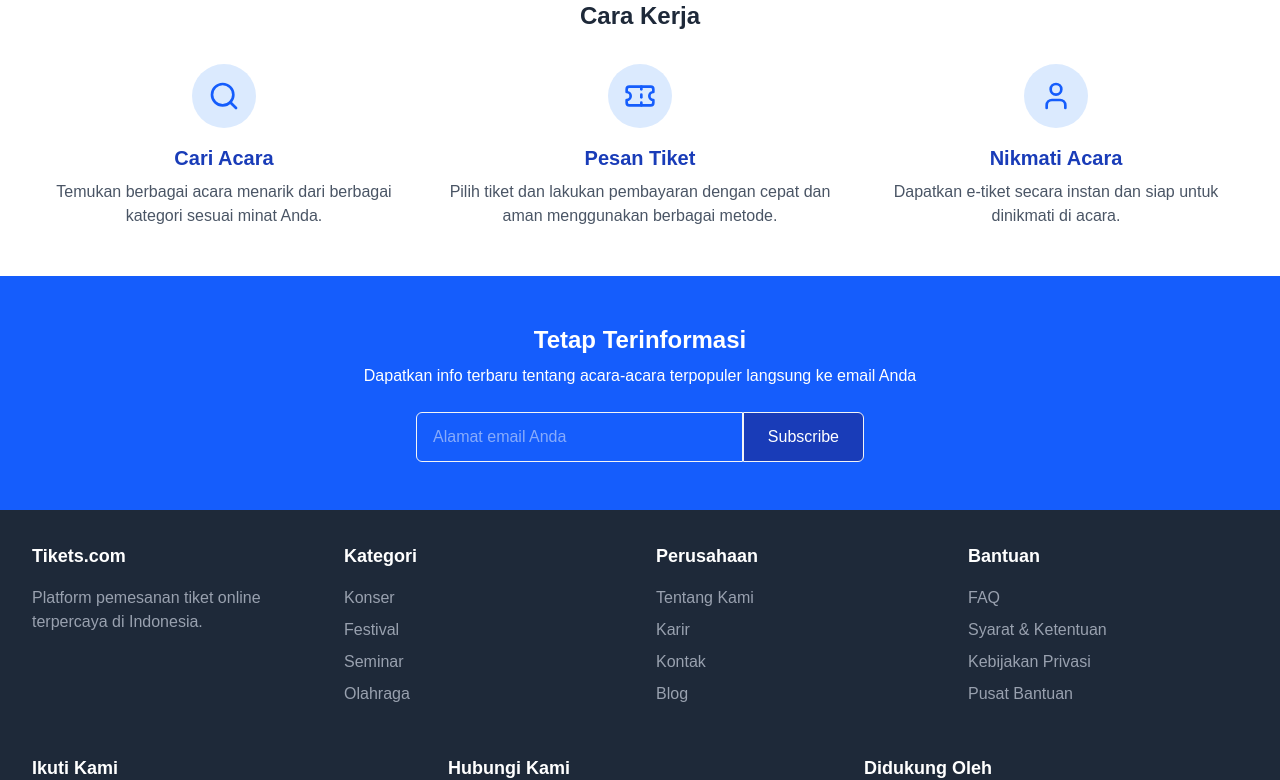
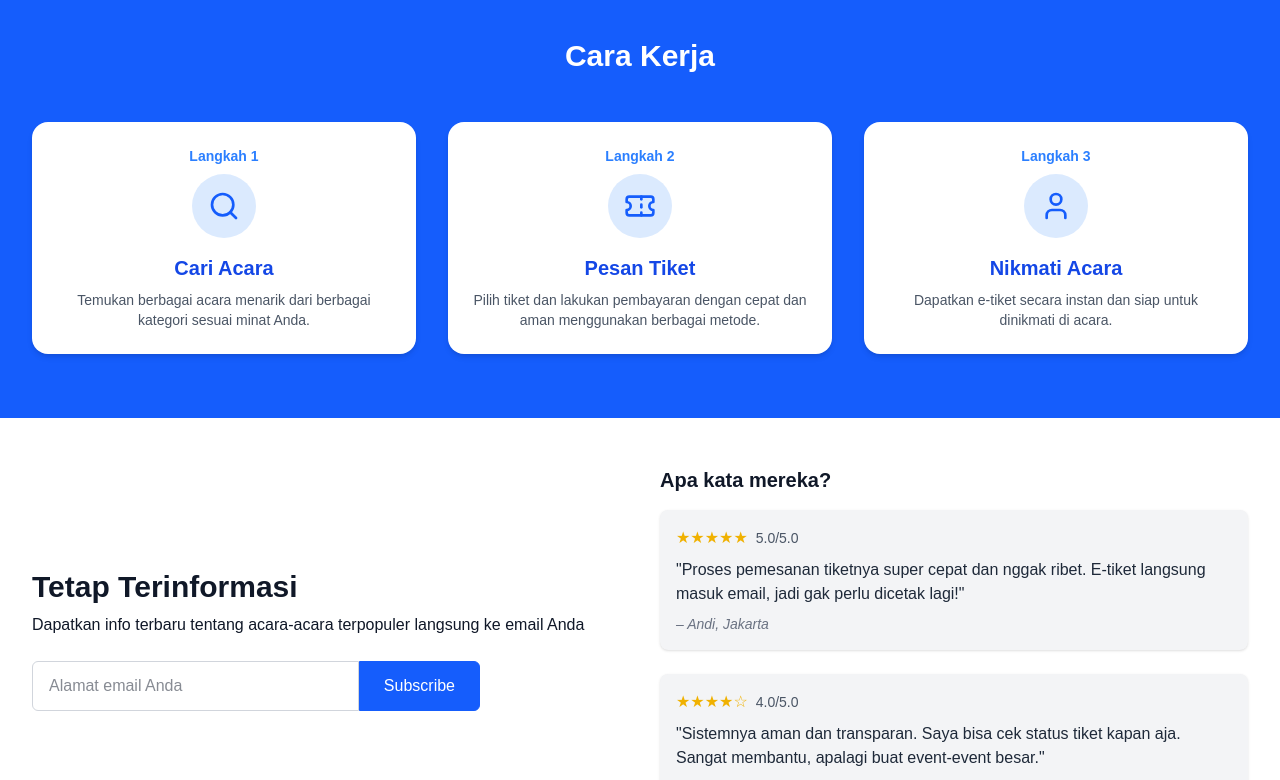
Before and after one commit to ErwinMulia/UTS-WEB, a Next.js app: page / in a window 1280 px wide. Shown: the part 1380-2160 px from the top of the page. Built offline with nearby package versions, Linux system fonts and the light colour scheme.

Commit message:
update beberapa section

```diff
--- a/package.json
+++ b/package.json
@@ -9,6 +9,7 @@
     "lint": "next lint"
   },
   "dependencies": {
+    "framer-motion": "^12.7.2",
     "lucide-react": "^0.488.0",
     "next": "15.2.1",
     "react": "^19.0.0",
--- a/src/components/home/acara.tsx
+++ b/src/components/home/acara.tsx
@@ -49,9 +49,9 @@ export function FeaturedEvents() {
           {featuredEvents.map((event) => (
             <div key={event.id} className="bg-white rounded-lg overflow-hidden shadow-md hover:shadow-lg transition">
               <img
-                src={event.image}
-                alt={event.title}
-                className="w-full h-48 object-cover" // Changed to object-contain to prevent cropping
+            src={event.image}
+            alt={event.title}
+            className="w-full h-48 object-cover transition-transform duration-300 hover:scale-105"
               />
               <div className="p-6">
                 <h3 className="text-lg font-semibold mb-2 text-gray-800">{event.title}</h3>
@@ -65,9 +65,9 @@ export function FeaturedEvents() {
                 </div>
                 <div className="flex justify-between items-center">
                   <span className="font-bold text-blue-600">{event.price}</span>
-                  <button className="bg-blue-600 text-white px-4 py-2 rounded-md hover:bg-blue-500 transition">
-                    Pesan Tiket
-                  </button>
+                  <button className="bg-blue-600 text-white px-4 py-2 rounded-md hover:bg-blue-700 active:scale-95 transition">
+                Pesan Tiket
+                </button>
                 </div>
               </div>
             </div>
--- a/src/components/home/carakerja.tsx
+++ b/src/components/home/carakerja.tsx
@@ -1,38 +1,56 @@
 import { SearchIcon, TicketIcon, UserIcon } from 'lucide-react';
+import { motion } from 'framer-motion';
+
+const steps = [
+  {
+    icon: <SearchIcon size={32} />,
+    title: 'Cari Acara',
+    desc: 'Temukan berbagai acara menarik dari berbagai kategori sesuai minat Anda.'
+  },
+  {
+    icon: <TicketIcon size={32} />,
+    title: 'Pesan Tiket',
+    desc: 'Pilih tiket dan lakukan pembayaran dengan cepat dan aman menggunakan berbagai metode.'
+  },
+  {
+    icon: <UserIcon size={32} />,
+    title: 'Nikmati Acara',
+    desc: 'Dapatkan e-tiket secara instan dan siap untuk dinikmati di acara.'
+  }
+];
 
 export function HowItWorks() {
   return (
-    <div className="py-12 bg-white">
+    <div className="py-16 bg-blue-600">
       <div className="max-w-7xl mx-auto px-4 sm:px-6 lg:px-8">
-        <h2 className="text-2xl font-bold mb-8 text-center text-gray-800">Cara Kerja</h2>
+        <motion.h2
+          className="text-3xl font-bold mb-12 text-center text-white"
+          initial={{ opacity: 0, y: -20 }}
+          whileInView={{ opacity: 1, y: 0 }}
+          transition={{ duration: 0.6 }}
+          viewport={{ once: true }}
+        >
+          Cara Kerja
+        </motion.h2>
+
         <div className="grid grid-cols-1 md:grid-cols-3 gap-8">
-          <div className="text-center">
-            <div className="inline-flex items-center justify-center p-3 bg-blue-100 rounded-full text-blue-600 mb-4 w-16 h-16">
-              <SearchIcon size={32} />
-            </div>
-            <h3 className="text-xl text-blue-800 font-semibold mb-2">
-              <strong>Cari Acara</strong>
-            </h3>
-            <p className="text-gray-600">Temukan berbagai acara menarik dari berbagai kategori sesuai minat Anda.</p>
-          </div>
-          <div className="text-center">
-            <div className="inline-flex items-center justify-center p-3 bg-blue-100 rounded-full text-blue-600 mb-4 w-16 h-16">
-              <TicketIcon size={32} />
-            </div>
-            <h3 className="text-xl text-blue-800 font-semibold mb-2">
-              <strong>Pesan Tiket</strong>
-            </h3>
-            <p className="text-gray-600">Pilih tiket dan lakukan pembayaran dengan cepat dan aman menggunakan berbagai metode.</p>
-          </div>
-          <div className="text-center">
-            <div className="inline-flex items-center justify-center p-3 bg-blue-100 rounded-full text-blue-600 mb-4 w-16 h-16">
-              <UserIcon size={32} />
-            </div>
-            <h3 className="text-xl text-blue-800 font-semibold mb-2">
-              <strong>Nikmati Acara</strong>
-            </h3>
-            <p className="text-gray-600">Dapatkan e-tiket secara instan dan siap untuk dinikmati di acara.</p>
-          </div>
+          {steps.map((step, i) => (
+            <motion.div
+              key={i}
+              className="text-center bg-white text-blue-700 rounded-2xl p-6 transition transform hover:-translate-y-1 hover:shadow-xl group shadow-md"
+              initial={{ opacity: 0, y: 30 }}
+              whileInView={{ opacity: 1, y: 0 }}
+              transition={{ delay: i * 0.2, duration: 0.6 }}
+              viewport={{ once: true }}
+            >
+              <span className="text-sm text-blue-500 mb-2 block font-semibold">Langkah {i + 1}</span>
+              <div className="inline-flex items-center justify-center p-4 bg-blue-100 rounded-full text-blue-600 mb-4 w-16 h-16 transition-transform duration-300 group-hover:scale-110 mx-auto">
+                {step.icon}
+              </div>
+              <h3 className="text-xl font-semibold mb-2">{step.title}</h3>
+              <p className="text-sm text-gray-600">{step.desc}</p>
+            </motion.div>
+          ))}
         </div>
       </div>
     </div>
--- a/src/components/home/category.tsx
+++ b/src/components/home/category.tsx
@@ -2,23 +2,26 @@ import { TicketIcon, MapPinIcon, UserIcon, CalendarIcon } from 'lucide-react';
 
 export function Categories() {
   const categories = [
-    { name: 'Konser', icon: <TicketIcon size={24} /> },
-    { name: 'Festival', icon: <MapPinIcon size={24} /> },
-    { name: 'Seminar', icon: <UserIcon size={24} /> },
-    { name: 'Olahraga', icon: <CalendarIcon size={24} /> },
+    { name: 'Konser', icon: <TicketIcon size={28} /> },
+    { name: 'Festival', icon: <MapPinIcon size={28} /> },
+    { name: 'Seminar', icon: <UserIcon size={28} /> },
+    { name: 'Olahraga', icon: <CalendarIcon size={28} /> },
   ];
 
   return (
     <div className="py-12 bg-white">
       <div className="max-w-7xl mx-auto px-4 sm:px-6 lg:px-8">
-        <h2 className="text-2xl font-bold mb-8 text-center text-gray-800">Jelajahi Kategori</h2>
-        <div className="grid grid-cols-2 md:grid-cols-4 gap-4">
+        <h2 className="text-2xl font-bold mb-10 text-center text-gray-800">Jelajahi Kategori</h2>
+        <div className="grid grid-cols-2 md:grid-cols-4 gap-6">
           {categories.map((category, index) => (
-            <div key={index} className="bg-gray-50 rounded-lg p-6 text-center hover:shadow-md transition cursor-pointer">
-              <div className="inline-flex items-center justify-center p-3 bg-blue-100 rounded-full text-blue-600 mb-4">
+            <div
+              key={index}
+              className="bg-white rounded-2xl p-6 text-center border shadow-sm hover:shadow-lg transition duration-300 transform hover:-translate-y-1 cursor-pointer group"
+            >
+              <div className="inline-flex items-center justify-center p-4 bg-gradient-to-br from-blue-100 to-blue-200 rounded-full text-blue-600 mb-4 transition-all duration-300 group-hover:scale-110">
                 {category.icon}
               </div>
-              <h3 className="font-medium text-gray-800">{category.name}</h3>
+              <h3 className="font-semibold text-gray-800 group-hover:text-blue-600 transition">{category.name}</h3>
             </div>
           ))}
         </div>
--- a/src/components/home/cta.tsx
+++ b/src/components/home/cta.tsx
@@ -1,18 +1,55 @@
 export function Newsletter() {
   return (
-      <div className="py-12 bg-blue-600 text-white">
-        <div className="max-w-7xl mx-auto px-4 sm:px-6 lg:px-8 text-center">
-          <h2 className="text-2xl font-bold mb-2">Tetap Terinformasi</h2>
+    <div className="py-12 bg-white text-gray-900">
+      <div className="max-w-7xl mx-auto px-4 sm:px-6 lg:px-8">
+        <div className="flex flex-col lg:flex-row lg:items-center lg:justify-between gap-10">
+          {/* Form Newsletter */}
+          <div className="lg:w-1/2 text-center lg:text-left">
+            <h2 className="text-3xl font-bold mb-2">Tetap Terinformasi</h2>
             <p className="mb-6">Dapatkan info terbaru tentang acara-acara terpopuler langsung ke email Anda</p>
-          <div className="max-w-md mx-auto flex">
+            <div className="max-w-md mx-auto lg:mx-0 flex">
               <input
                 type="email"
                 placeholder="Alamat email Anda"
-              className="flex-1 px-4 py-3 rounded-l-md text-gray-50 focus:outline-none border border-gray-100"
+                className="flex-1 px-4 py-3 rounded-l-md text-gray-900 focus:outline-none border border-gray-300"
               />
-            <button className="bg-blue-800 px-6 py-3 rounded-r-md hover:bg-blue-700 transition border border-gray-100">
+              <button className="bg-blue-600 text-white px-6 py-3 rounded-r-md hover:bg-blue-700 transition border border-blue-600">
                 Subscribe
               </button>
+            </div>
+          </div>
+
+          {/* Section Review */}
+          <div className="lg:w-1/2">
+            <h3 className="text-xl font-semibold mb-4 text-center lg:text-left">Apa kata mereka?</h3>
+            <div className="space-y-6">
+              <div className="bg-gray-100 p-4 rounded-lg shadow-sm">
+                <div className="flex items-center mb-2">
+                  <div className="text-yellow-500 mr-2">
+                    {"★".repeat(5)}
+                  </div>
+                  <span className="text-sm text-gray-600">5.0/5.0</span>
+                </div>
+                <p className="text-gray-800">
+                  "Proses pemesanan tiketnya super cepat dan nggak ribet. E-tiket langsung masuk email, jadi gak perlu dicetak lagi!"
+                </p>
+                <span className="text-sm italic text-gray-500 block mt-2">– Andi, Jakarta</span>
+              </div>
+
+              <div className="bg-gray-100 p-4 rounded-lg shadow-sm">
+                <div className="flex items-center mb-2">
+                  <div className="text-yellow-500 mr-2">
+                    {"★".repeat(4) + "☆"}
+                  </div>
+                  <span className="text-sm text-gray-600">4.0/5.0</span>
+                </div>
+                <p className="text-gray-800">
+                  "Sistemnya aman dan transparan. Saya bisa cek status tiket kapan aja. Sangat membantu, apalagi buat event-event besar."
+                </p>
+                <span className="text-sm italic text-gray-500 block mt-2">– Rina, Surabaya</span>
+              </div>
+            </div>
+          </div>
         </div>
       </div>
     </div>
```
Also changed, not shown: 1 other file (tests, documents, lock files or other folders). Lines whose indentation alone changed are shown as unchanged.
